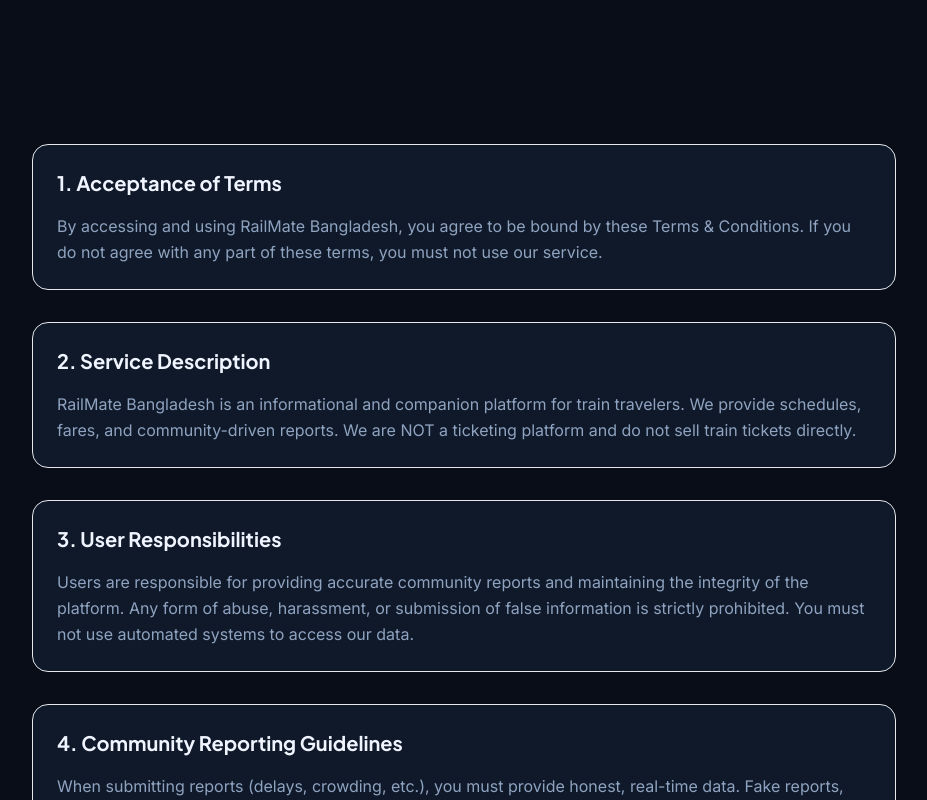
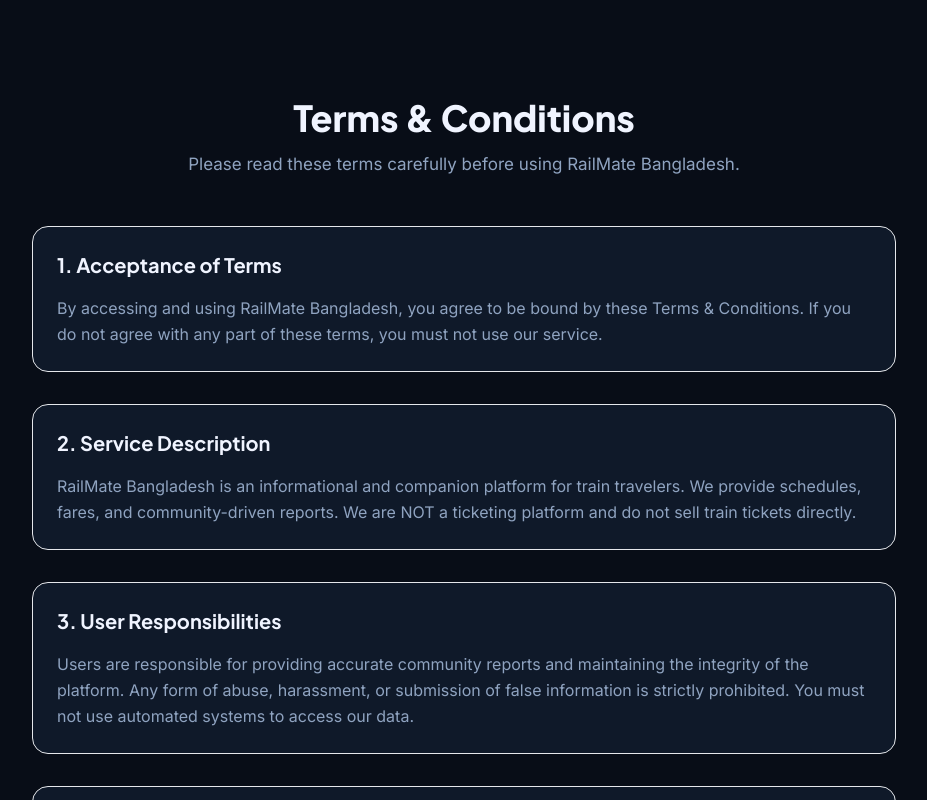
Before and after one commit to Shariarx6T9/test, a Next.js app in the folder railmate-website/: page /terms in a window 1280 px wide. Shown: the top 800 px of the page, without its empty margins (176-1103 px from the left). Built offline with nearby package versions, Linux system fonts and the light colour scheme; no server answers.

Commit message:
fix section header

```diff
--- a/railmate-website/components/ui/SectionHeader.tsx
+++ b/railmate-website/components/ui/SectionHeader.tsx
@@ -1,7 +1,9 @@
 interface SectionHeaderProps {
   overline?: string
-  headline: string
+  headline?: string
+  title?: string        // alias for headline — keeps existing pages working
   subheadline?: string
+  subtitle?: string     // alias for subheadline
   align?: 'left' | 'center'
   maxWidth?: string
 }
@@ -9,10 +11,14 @@
 export default function SectionHeader({
   overline,
   headline,
+  title,
   subheadline,
+  subtitle,
   align = 'center',
   maxWidth = '680px',
 }: SectionHeaderProps) {
+  const headingText = headline ?? title ?? ''
+  const subText     = subheadline ?? subtitle
   const textAlign = align === 'center' ? 'text-center' : 'text-left'
   const margin    = align === 'center' ? 'mx-auto' : ''
 
@@ -31,6 +37,7 @@
           {overline}
         </p>
       )}
+      {headingText && (
         <h2
           className="text-[#F0F4FF] font-extrabold"
           style={{
@@ -39,9 +46,10 @@
             lineHeight: '1.2',
           }}
         >
-        {headline}
+          {headingText}
         </h2>
-      {subheadline && (
+      )}
+      {subText && (
         <p
           className="mt-3 text-[#8FA3C0]"
           style={{
@@ -50,7 +58,7 @@
             lineHeight: '1.6',
           }}
         >
-          {subheadline}
+          {subText}
         </p>
       )}
     </div>
```
Lines whose indentation alone changed are shown as unchanged.
